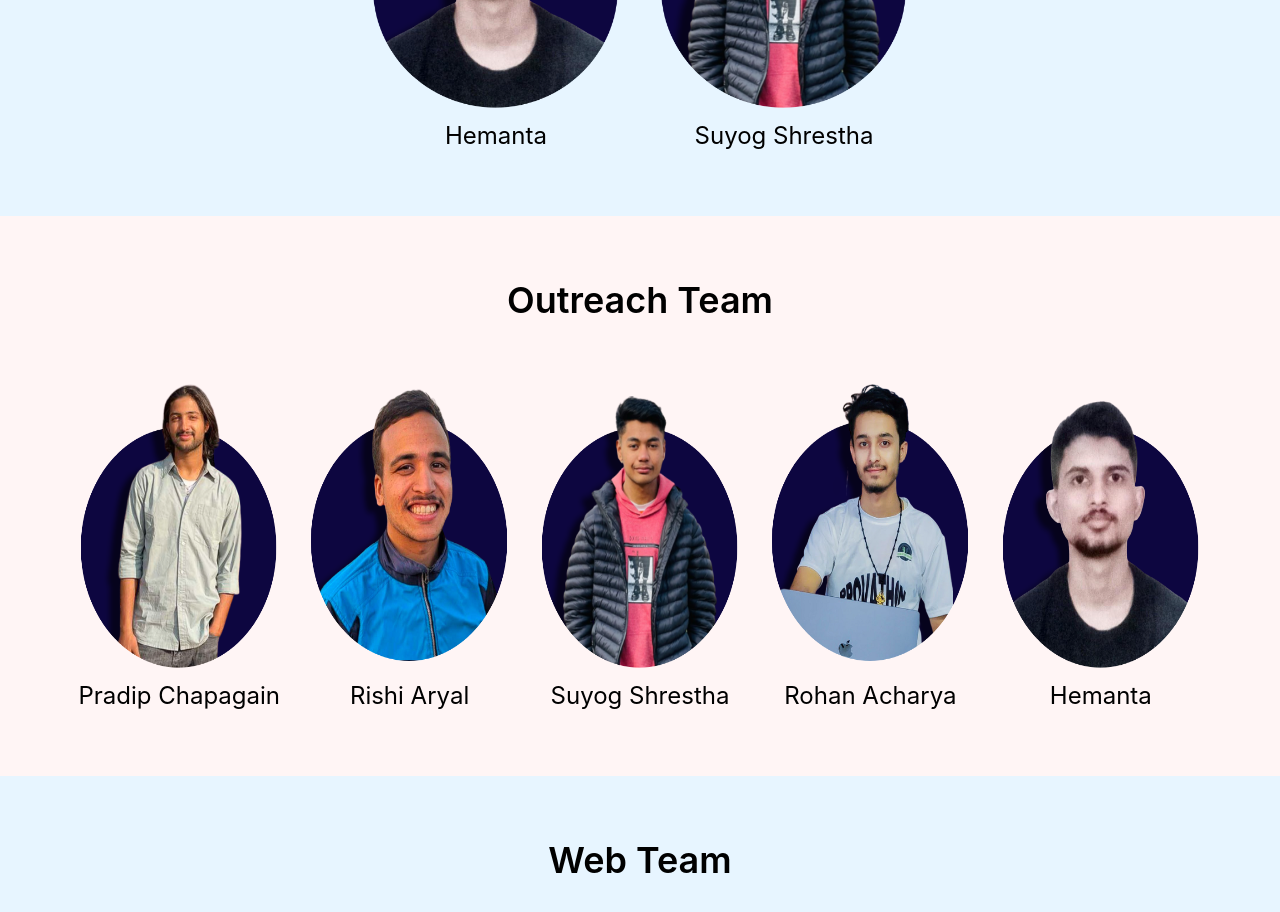
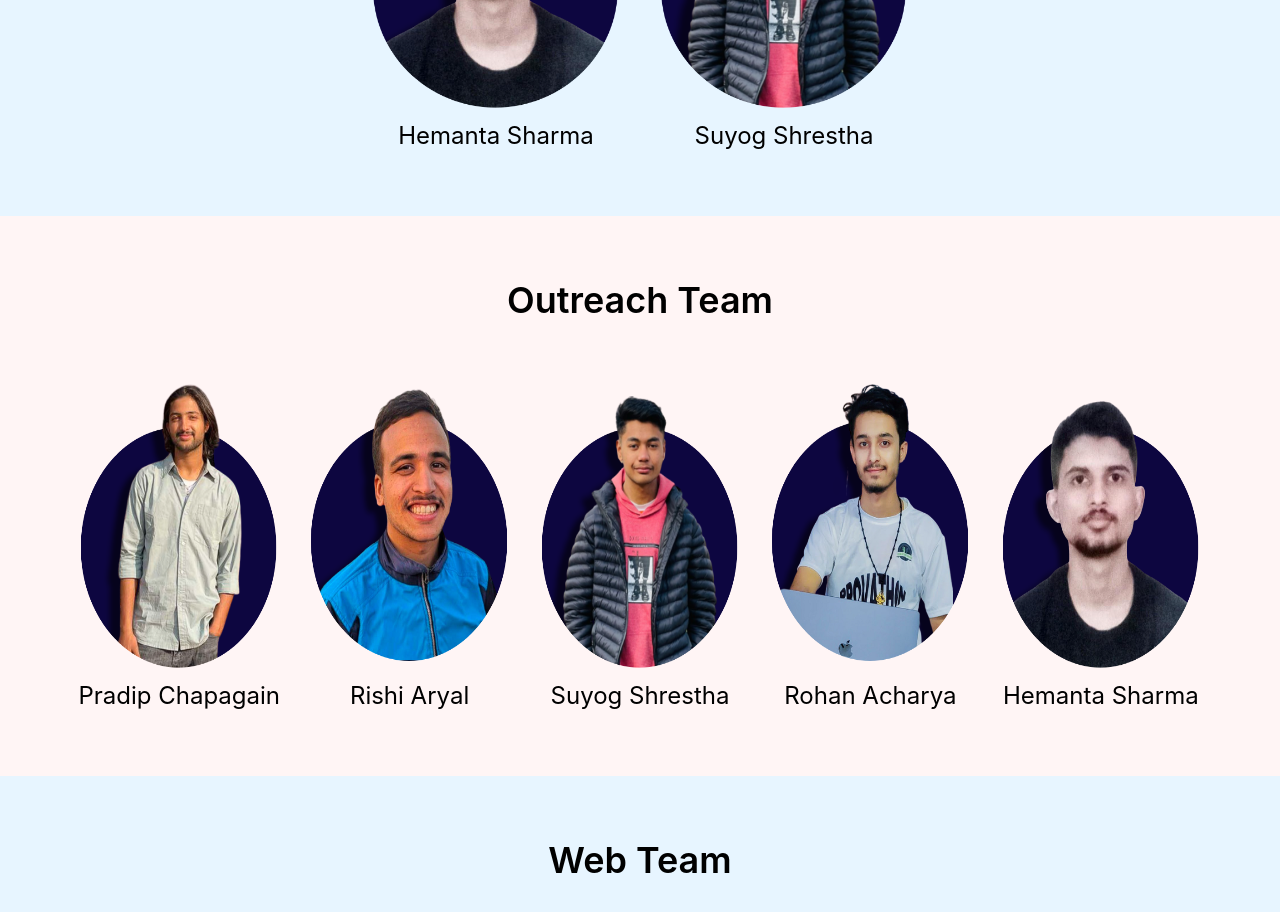
Before and after one commit to osmhack2023/beta, a React (Create React App) app: page /teams in a window 1280 px wide. Shown: the part 1560-2472 px from the top of the page. Built offline with nearby package versions, Linux system fonts and the light colour scheme.

Commit message:
update surname

```diff
--- a/src/components/teams.js
+++ b/src/components/teams.js
@@ -74,7 +74,7 @@
         <div className="flex flex-col md:flex-row  gap-y-20 justify-center">
           <div className="flex flex-col justify-center items-center gap-y-2">
             <img src={dear} className="h-72 w-72 " />
-            <p className="text-2xl ">Hemanta</p>
+            <p className="text-2xl ">Hemanta Sharma</p>
           </div>
           <div className="flex flex-col justify-center items-center gap-y-2">
             <img src={suyog} className="h-72 w-72 " />
@@ -110,7 +110,7 @@
           </div>
           <div className="flex flex-col justify-center items-center gap-y-2">
             <img src={dear} className="h-72 w-72 " />
-            <p className="text-2xl ">Hemanta</p>
+            <p className="text-2xl ">Hemanta Sharma</p>
           </div>
         </div>
       </div>
```
